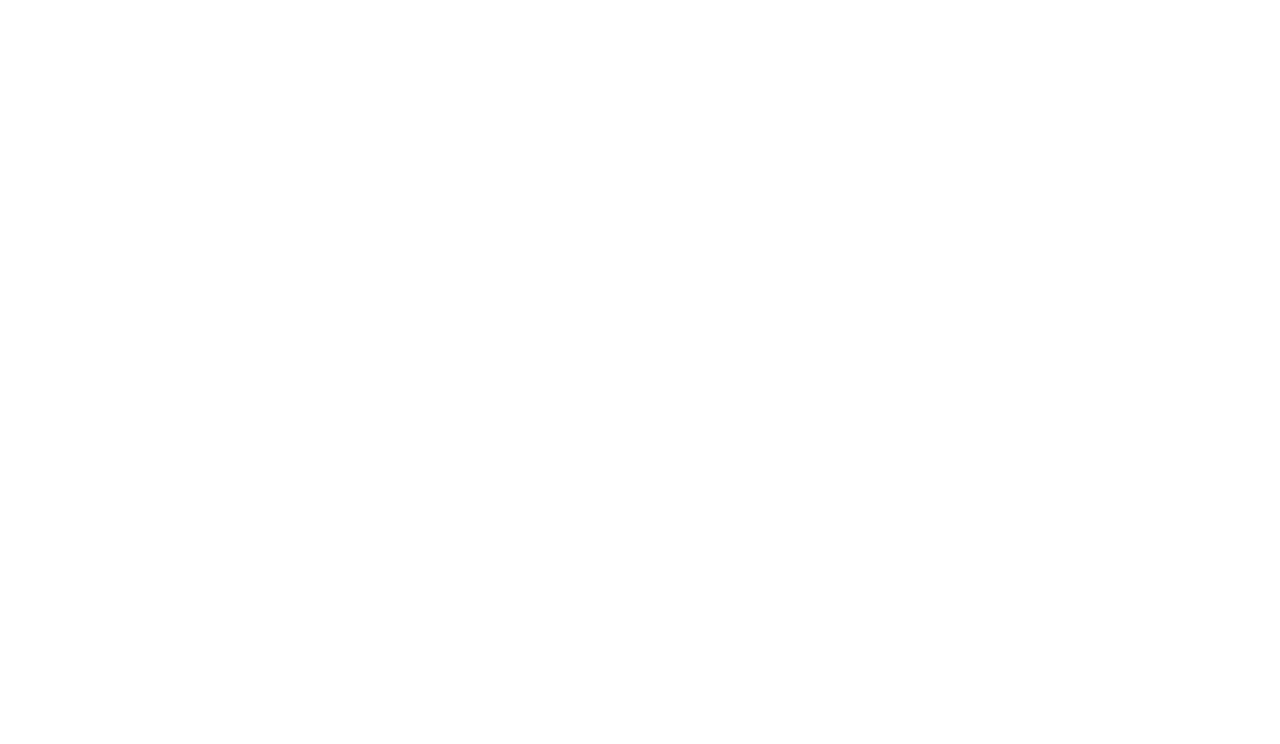
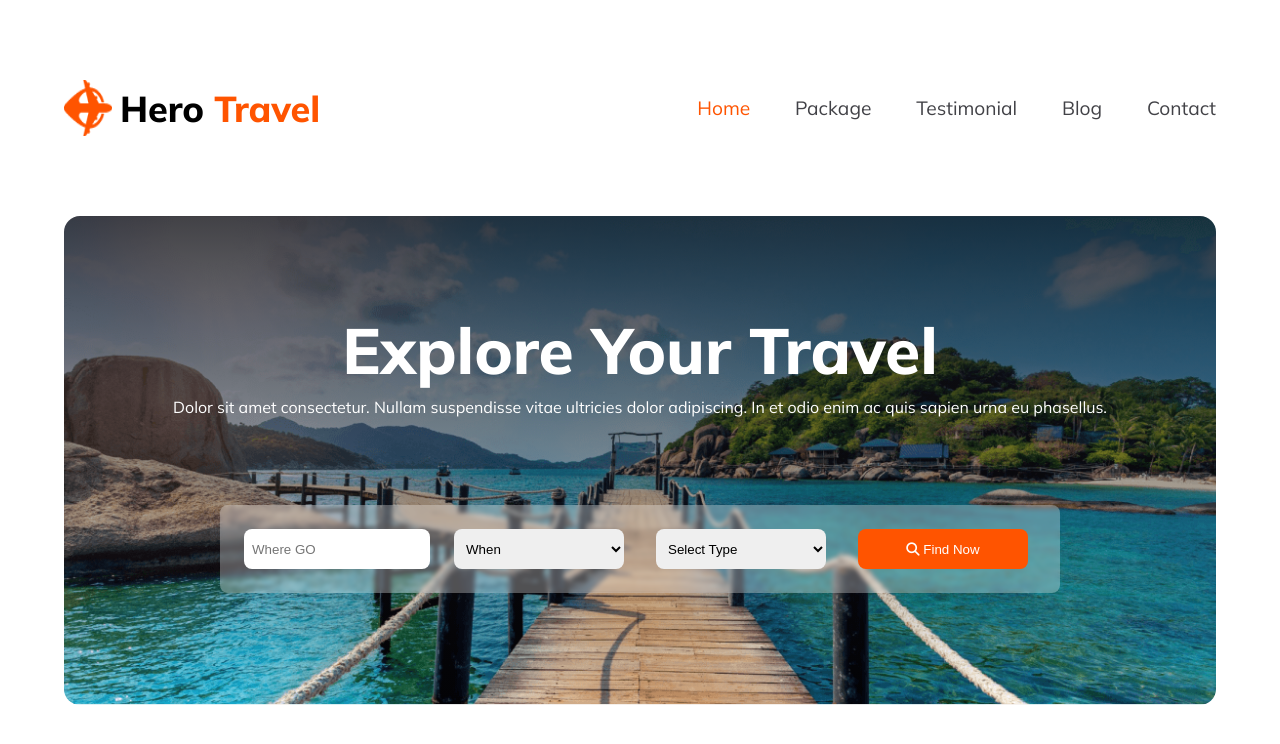
Before and after one commit to PritomChakma/B9A2-Hero-Travel-main, a plain HTML site: page index.html in a window 1280 px wide. Drawn offline with Linux system fonts and the light colour scheme.

Commit message:
expoler travel section

```diff
--- a/index.html
+++ b/index.html
@@ -11,6 +11,45 @@
 </head>
 
 <body>
+  <!-- Nav Bar -->
+
+  <nav class="container nav-bar">
+    <!-- nav logo -->
+    <div class="nav-logo">
+      <img src="Images/logo.png" alt="" srcset="">
+      <h3>Hero <span class="org-color">Travel</span></h3>
+    </div>
+    <!-- nav option -->
+
+    <div class="nav-option">
+      <P><span class="org-color">Home</span></P>
+      <P class="dark2-color">Package</P>
+      <P class="dark2-color">Testimonial</P>
+      <P class="dark2-color">Blog</P>
+      <p class="dark2-color">Contact</p>
+    </div>
+  </nav>
+  <!-- Explore travel section -->
+  <section class="container explore-container">
+    <div class="explore-title">
+      <h3>Explore Your Travel</h3>
+      <p>Dolor sit amet consectetur. Nullam suspendisse vitae ultricies dolor adipiscing. In et odio enim ac quis sapien
+        urna eu
+        phasellus.</p>
+    </div>
+    <div class="explore-input">
+      <input type="text" name="" id="" placeholder="Where GO">
+      <select name="" id="">
+        <option>When</option>
+      </select>
+      <select name="" id="">
+        <option>Select Type</option>
+      </select>
+      <button class="btn-primary"><i class="fa-solid fa-magnifying-glass"></i> Find Now</button>
+    </div>
+  </section>
+
+
 
 </body>
 
--- a/style/index.css
+++ b/style/index.css
@@ -2,3 +2,119 @@
 body {
   font-family: 'Mulish', sans-serif;
 }
+.dark2-color {
+  color: rgb(66, 66, 71);
+}
+.org-color {
+  color: rgb(255, 84, 0);
+}
+h3 {
+  font-size: 36px;
+  font-weight: 800;
+  line-height: 45px;
+  text-align: center;
+}
+p {
+  text-align: center;
+}
+
+/* defult style */
+* {
+  margin: 0;
+}
+.container {
+  width: 90%;
+  margin: 5rem auto;
+  border-radius: 1rem;
+}
+/* Nav bar */
+.nav-bar {
+  display: flex;
+  justify-content: space-between;
+  align-items: center;
+}
+.nav-logo {
+  display: flex;
+  align-items: center;
+  width: 280px;
+}
+.nav-logo img {
+  width: 48px;
+  height: 56px;
+  margin-right: 0.5rem;
+}
+.nav-option {
+  display: flex;
+  justify-content: space-around;
+  gap: 2.8rem;
+}
+.nav-option p {
+  font-size: 1.2rem;
+  font-weight: 400;
+  line-height: 23px;
+  cursor: pointer;
+}
+/* <!-- Explore travel section --> */
+
+.explore-container {
+  background-image: linear-gradient(
+      180deg,
+      rgba(19, 19, 24, 0.8),
+      rgba(19, 19, 24, 0)
+    ),
+    url(../Images/background1.png);
+  padding: 7rem 0;
+  background-repeat: no-repeat;
+  background-position: center;
+  background-size: cover;
+  display: flex;
+  justify-content: center;
+  align-items: center;
+  flex-direction: column;
+}
+.explore-title {
+  align-items: center;
+  justify-content: center;
+}
+
+.explore-title h3 {
+  font-size: 4rem;
+  font-weight: 800px;
+  color: rgb(255, 255, 255);
+}
+.explore-title p {
+  font-size: 1rem;
+  font-weight: 400px;
+  color: rgb(255, 255, 255);
+  padding: 1.5rem 0;
+}
+.explore-input {
+  margin-top: 2rem;
+  border-radius: 8px;
+  padding: 1rem;
+  background: rgba(255, 255, 255, 0.3);
+  display: flex;
+  justify-content: space-around;
+  align-items: center;
+  backdrop-filter: blur(2px);
+  margin-top: 64px;
+}
+.explore-input input,
+select,
+button {
+  margin: 8px;
+}
+input,
+select,
+button {
+  width: 170px;
+  height: 40px;
+  margin: 0 1rem;
+  padding: 0 0.5rem;
+  border-radius: 8px;
+  border: none;
+}
+.btn-primary {
+  background-color: rgb(255, 84, 0);
+  color: white;
+}
```
Also changed, not shown: Images/background1.png (renamed from Images/Group 13 (1) (1).png), Images/logo.png (renamed from Images/Group 40071 (2).png).
